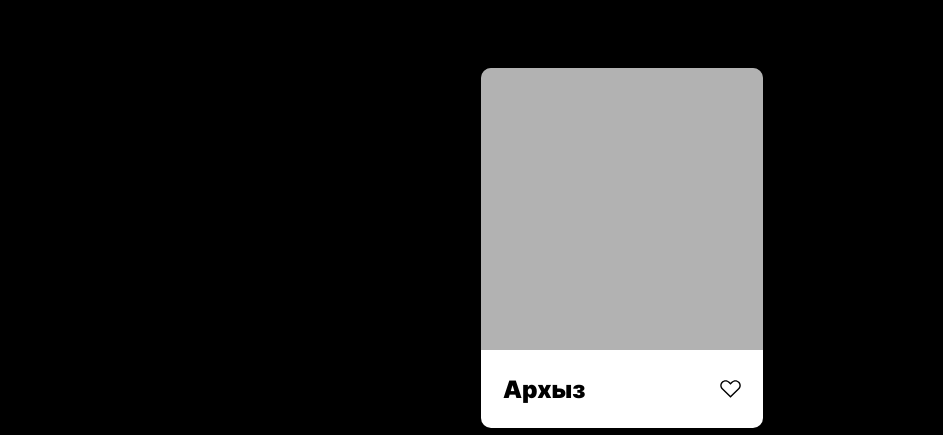
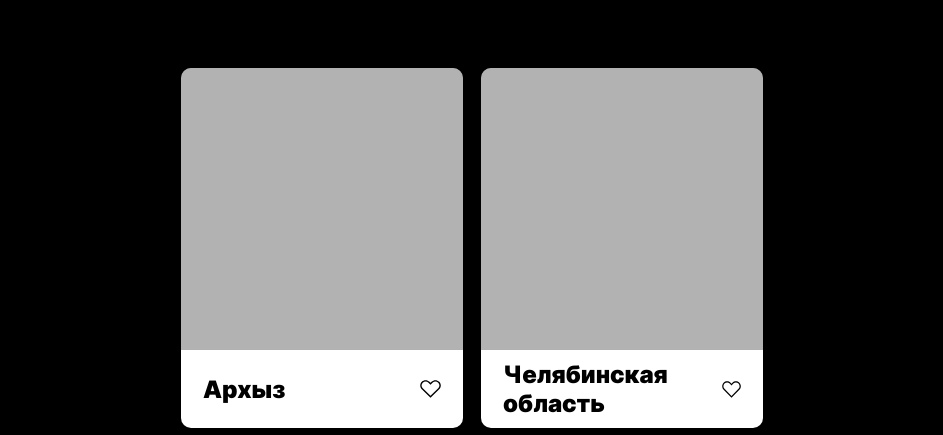
Before and after one commit to Prysya/mesto, a plain HTML site: page index.html in a window 1280 px wide. Shown: the part 365-800 px from the top of the page, without its empty margins (168-1111 px from the left). Drawn offline with Linux system fonts and the light colour scheme.

Commit message:
Update createCardBlock function and image array moved to another file

```diff
--- a/index.html
+++ b/index.html
@@ -6,6 +6,7 @@
     <meta http-equiv="X-UA-Compatible" content="ie=edge" />
     <title>Mesto</title>
     <link rel="stylesheet" href="./pages/index.css" />
+
   </head>
   <body>
     <div class="root">
@@ -22,8 +23,7 @@
           <button class="button user-info__button">+</button>
         </div>
       </div>
-      <div class="places-list root__section">
-g      </div>
+      <div class="places-list root__section"></div>
       <div class="popup">
         <div class="popup__content">
           <img src="./images/close.svg" alt="" class="popup__close" />
@@ -47,6 +47,7 @@ g      </div>
       </div>
     </div>
 
+    <script src="./initialCards.js"></script>
     <script src="./script.js"></script>
   </body>
 </html>
--- /dev/null
+++ b/initialCards.js
@@ -0,0 +1,52 @@
+const initialCards = [
+  {
+    name: "Архыз",
+    link:
+      "https://pictures.s3.yandex.net/frontend-developer/cards-compressed/arkhyz.jpg"
+  },
+  {
+    name: "Челябинская область",
+    link:
+      "https://pictures.s3.yandex.net/frontend-developer/cards-compressed/chelyabinsk-oblast.jpg"
+  },
+  {
+    name: "Иваново",
+    link:
+      "https://pictures.s3.yandex.net/frontend-developer/cards-compressed/ivanovo.jpg"
+  },
+  {
+    name: "Камчатка",
+    link:
+      "https://pictures.s3.yandex.net/frontend-developer/cards-compressed/kamchatka.jpg"
+  },
+  {
+    name: "Холмогорский район",
+    link:
+      "https://pictures.s3.yandex.net/frontend-developer/cards-compressed/kholmogorsky-rayon.jpg"
+  },
+  {
+    name: "Байкал",
+    link:
+      "https://pictures.s3.yandex.net/frontend-developer/cards-compressed/baikal.jpg"
+  },
+  {
+    name: "Нургуш",
+    link:
+      "https://pictures.s3.yandex.net/frontend-developer/cards-compressed/khrebet-nurgush.jpg"
+  },
+  {
+    name: "Тулиновка",
+    link:
+      "https://pictures.s3.yandex.net/frontend-developer/cards-compressed/tulinovka.jpg"
+  },
+  {
+    name: "Остров Желтухина",
+    link:
+      "https://pictures.s3.yandex.net/frontend-developer/cards-compressed/zheltukhin-island.jpg"
+  },
+  {
+    name: "Владивосток",
+    link:
+      "https://pictures.s3.yandex.net/frontend-developer/cards-compressed/vladivostok.jpg"
+  }
+];
--- a/script.js
+++ b/script.js
@@ -7,88 +7,19 @@ const popupButton = document.querySelector(".popup__close");
 
 const form = document.forms.new;
 
-const initialCards = [
-  {
-    name: "Архыз",
-    link:
-      "https://pictures.s3.yandex.net/frontend-developer/cards-compressed/arkhyz.jpg"
-  },
-  {
-    name: "Челябинская область",
-    link:
-      "https://pictures.s3.yandex.net/frontend-developer/cards-compressed/chelyabinsk-oblast.jpg"
-  },
-  {
-    name: "Иваново",
-    link:
-      "https://pictures.s3.yandex.net/frontend-developer/cards-compressed/ivanovo.jpg"
-  },
-  {
-    name: "Камчатка",
-    link:
-      "https://pictures.s3.yandex.net/frontend-developer/cards-compressed/kamchatka.jpg"
-  },
-  {
-    name: "Холмогорский район",
-    link:
-      "https://pictures.s3.yandex.net/frontend-developer/cards-compressed/kholmogorsky-rayon.jpg"
-  },
-  {
-    name: "Байкал",
-    link:
-      "https://pictures.s3.yandex.net/frontend-developer/cards-compressed/baikal.jpg"
-  },
-  {
-    name: "Нургуш",
-    link:
-      "https://pictures.s3.yandex.net/frontend-developer/cards-compressed/khrebet-nurgush.jpg"
-  },
-  {
-    name: "Тулиновка",
-    link:
-      "https://pictures.s3.yandex.net/frontend-developer/cards-compressed/tulinovka.jpg"
-  },
-  {
-    name: "Остров Желтухина",
-    link:
-      "https://pictures.s3.yandex.net/frontend-developer/cards-compressed/zheltukhin-island.jpg"
-  },
-  {
-    name: "Владивосток",
-    link:
-      "https://pictures.s3.yandex.net/frontend-developer/cards-compressed/vladivostok.jpg"
-  }
-];
-
-const createCardBlock = (name, link) => {
-  const card = document.createElement("div");
-  const cardImage = document.createElement("div");
-  const cardDeleteIcon = document.createElement("button");
-  const cardDescription = document.createElement("div");
-  const cardName = document.createElement("h3");
-  const cardLike = document.createElement("button");
-
-  card.classList.add("place-card");
-  cardImage.classList.add("place-card__image");
-  cardImage.style.backgroundImage = `url(${link})`;
-  cardDeleteIcon.classList.add("place-card__delete-icon");
-  cardDescription.classList.add("place-card__description");
-  cardName.classList.add("place-card__name");
-  cardName.textContent = name;
-  cardLike.classList.add("place-card__like-icon");
-
-  card.appendChild(cardImage);
-  card.appendChild(cardDescription);
-  cardImage.appendChild(cardDeleteIcon);
-  cardDescription.appendChild(cardName);
-  cardDescription.appendChild(cardLike);
-
-  return card;
-};
+const createCardBlock = data => `<div class="place-card">
+                  <div class="place-card__image" style="background-image: url(${data.link})">
+                    <button class="place-card__delete-icon"></button>
+                  </div>
+                  <div class="place-card__description">
+                    <h3 class="place-card__name">${data.name}</h3>
+                    <button class="place-card__like-icon"></button>
+                  </div>
+                </div>`;
 
 const loadImages = () =>
   initialCards.forEach(cards =>
-    placesList.appendChild(createCardBlock(cards.name, cards.link))
+    placesList.insertAdjacentHTML("beforeend", createCardBlock(cards))
   );
 
 const popupOpen = () => popup.classList.add("popup_is-opened");
@@ -117,8 +48,9 @@ const addImage = event => {
   event.preventDefault();
 
   const { name, link } = form.elements;
+  const obj = { name: name.value, link: link.value };
 
-  return placesList.appendChild(createCardBlock(name.value, link.value));
+  return placesList.insertAdjacentHTML("beforeend", createCardBlock(obj));
 };
 
 userAddButton.addEventListener("click", popupOpen);
```
